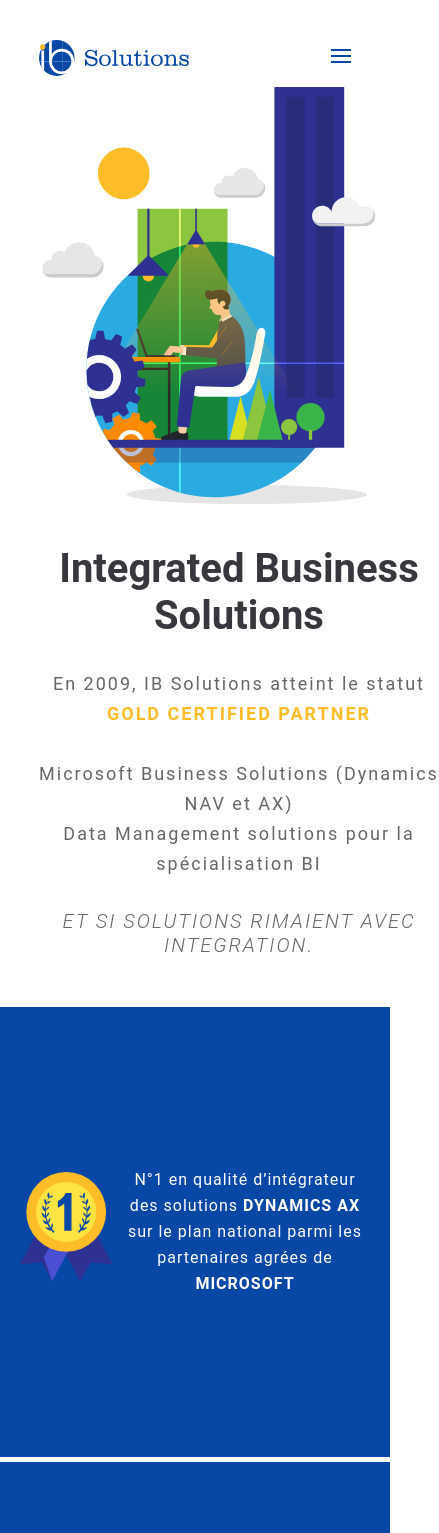
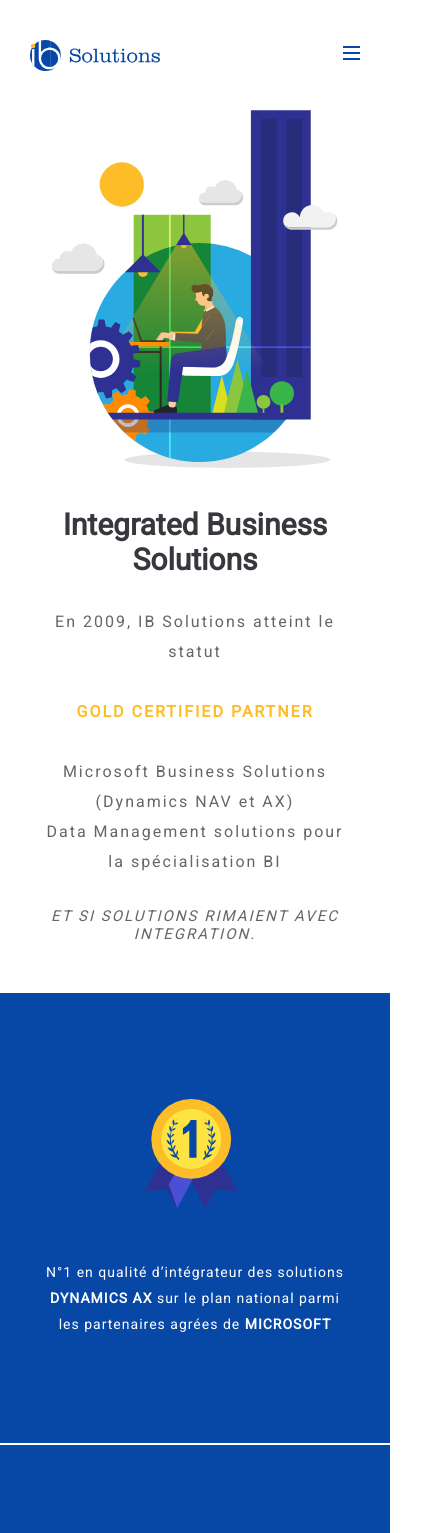
Before and after one commit to vadempur/ibs-ui, a React (Create React App) app: page / in a window 390 px wide. Shown: the top 1533 px of the page, 439 px wide, since content can reach past the window. Built offline with nearby package versions, Linux system fonts and the light colour scheme.

Commit message:
readjusting the styles for mobile mode

```diff
--- a/src/App.css
+++ b/src/App.css
@@ -1,9 +1,4 @@
 .App {
-}
-
-a{
-  color:inherit;
-  text-decoration: none;
 }
 
 b{
--- a/src/components/Banner/Banner.css
+++ b/src/components/Banner/Banner.css
@@ -3,7 +3,7 @@
   position: relative;
   padding: 0px 10%;
   flex-wrap: wrap;
-  height: 550px;
+  height: 580px;
 }
 
 .banner-left {
@@ -46,17 +46,23 @@
     margin: 0 0 50px 0;
   }
   .banner-left{
-    min-width: 400px;
     order: 2;
     flex: 1;
     text-align: center;
   }
+  .banner-left>h1 {
+    font-size: 30px;
+  }
   .banner-left>p>b{
+    margin-top:30px;
     display: block;
   }
-  .illustration{
-    order: 1;
-    position: relative;
-    min-width: 350px;
+  .banner-left>h2 {
+    font-size: 15px;
+    letter-spacing: 2px;
   }
+  p{
+    font-size: 16px;
+  }
+
 }
--- a/src/components/Banner/DiagonalFloor/DiagonalFloor.jsx
+++ b/src/components/Banner/DiagonalFloor/DiagonalFloor.jsx
@@ -2,15 +2,15 @@
 import "./DiagonalFloor.css";
 
 function DiagonalFloor() {
-
   const [rotation, setRotation] = useState(-6);
 
   const diago = useRef(null);
-  const container = useRef(null);
+
 
   useEffect(() => {
     handleScroll();
-  },[]);
+
+  }, []);
 
   useEffect(() => {
     window.addEventListener("scroll", handleScroll);
@@ -40,10 +40,10 @@
   // console.log(rotation);
 
   return (
-
     <div className="diagonal-container">
-      <svg ref={container} viewBox="0 0 100 30" className="diagonal-svg">
+      <svg viewBox="0 0 100 30" className="diagonal-svg">
         <rect
+          id="diago"
           ref={diago}
           fill="var(--primary)"
           x="0"
--- a/src/components/Banner/Illustration/Illustration.css
+++ b/src/components/Banner/Illustration/Illustration.css
@@ -14,9 +14,11 @@
 
 @media screen and (max-width: 1080px){
   .illustration{
+    margin-top:30px;
     order: 1;
     position: relative;
-    min-width: 350px;
+    min-width: 300px;
+    transform: translate(30px,0);
   }
 }
 
--- a/src/components/Header/Header.css
+++ b/src/components/Header/Header.css
@@ -14,8 +14,15 @@
 }
 .header-menu > li {
   position: relative;
-  margin-inline-end: 30px;
+  margin-inline-end: 40px;
 }
+
+.header-menu > li > a{
+  font-size: 15px;
+  color:inherit;
+  text-decoration: none;
+}
+
 
 .selected {
   color: var(--gray);
@@ -54,7 +61,7 @@
 .nav-toggle>i{
   display: block;
   height: 2px;
-  width: 20px;
+  width: 17px;
   margin: 0 0 4px;
   background: var(--primary);
 }
@@ -63,17 +70,24 @@
 
 @media screen and (max-width: 1080px){
 
+  .header-container {
+    padding: 40px 30px 0px 30px;
+    display: flex;
+    justify-content: space-between;
+    align-items: center;
+  }
+
   .header-menu{
     position: absolute;
-    right: 8%;
+    right: 15px;
     top:80px;
     background: white;
     z-index: 1000;
     flex-direction: column;
     justify-content: space-around;
     height: 400px;
-    width: 300px;
-    box-shadow: 0px 0px 8px 0px rgba(0, 0, 0, 0.2);
+    width: 330px;
+    box-shadow: 0px 0px 8px 0px rgba(0, 0, 0, 0.15);
     border-radius: 5px;
     animation: fadein .3s;
   }
--- a/src/components/Header/Header.jsx
+++ b/src/components/Header/Header.jsx
@@ -29,7 +29,7 @@
 
   return (
     <header className="header-container">
-      <img width="150px" src={logo} alt={"logo"} style={{ cursor: "pointer" }} />
+      <img width="130px" src={logo} alt={"logo"} style={{ cursor: "pointer" }} />
 
       {isMobile && (
         <div className="nav-toggle" onClick={handleShowMenu}>
@@ -44,10 +44,10 @@
             style={{
               position: "absolute",
               top: -5,
-              right:18,
+              right:15,
               zIndex: -1,
               transform: "rotate(-45deg)",
-              boxShadow: "2px -2px 3px 0px rgba(0,0,0,.1)"
+              boxShadow: "2px -2px 3px 0px rgba(0,0,0,.15)"
             }}
             width="15px"
             height="15px"
--- a/src/components/Page1/Page1.css
+++ b/src/components/Page1/Page1.css
@@ -48,5 +48,17 @@
 @media screen and (max-width: 1080px){
   .page1-column{
     flex-basis: 100%;
+    border-right: none;
+  }
+  .column-container{
+    flex-direction: column;
+  }
+  .column-container>p{
+    font-size: 14px;
+    margin: 40px 25px 0 25px;
+  }
+
+  .border-right{
+    box-shadow: 2px 0px 0px 0px rgb(255, 255, 255) , 0px 2px 0px 0px rgb(255, 255, 255);
   }
 }
--- a/src/index.css
+++ b/src/index.css
@@ -1,3 +1,6 @@
+
+@import url('https://fonts.googleapis.com/css?family=Roboto&display=swap');
+
 :root {
   --primary:#0747A6;
   --gray:#37373d;
@@ -5,12 +8,21 @@
   --gold:#FDBD29;
 }
 
+*, *:before, *:after {
+  box-sizing: inherit;
+}
+
 html {
   box-sizing: border-box;
   height: 100%;
 }
-*, *:before, *:after {
-  box-sizing: inherit;
+
+body {
+  margin: 0;
+  padding: 0;
+  font-family: 'Roboto', sans-serif;
+  -webkit-font-smoothing: antialiased;
+  -moz-osx-font-smoothing: grayscale;
 }
 
 ul,p {
@@ -33,15 +45,6 @@
   font-weight: 600;
 }
 
-
-body {
-  margin: 0;
-  padding: 0;
-  font-family: "Roboto" ;
-  -webkit-font-smoothing: antialiased;
-  -moz-osx-font-smoothing: grayscale;
-}
-
 code {
   font-family: source-code-pro, Menlo, Monaco, Consolas, "Courier New",
     monospace;
```
Also changed, not shown: 1 other file (tests, documents, lock files or other folders).
